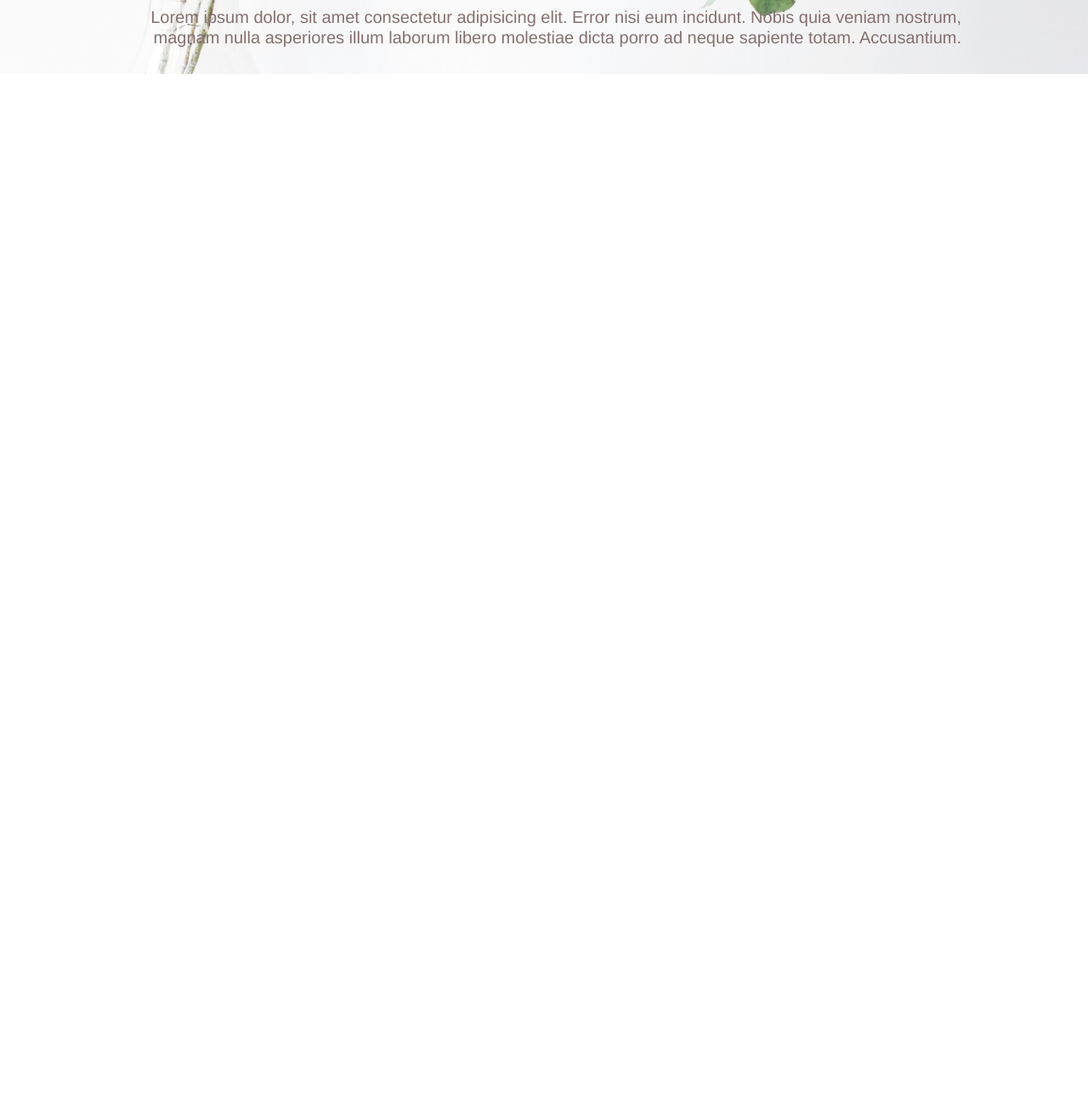
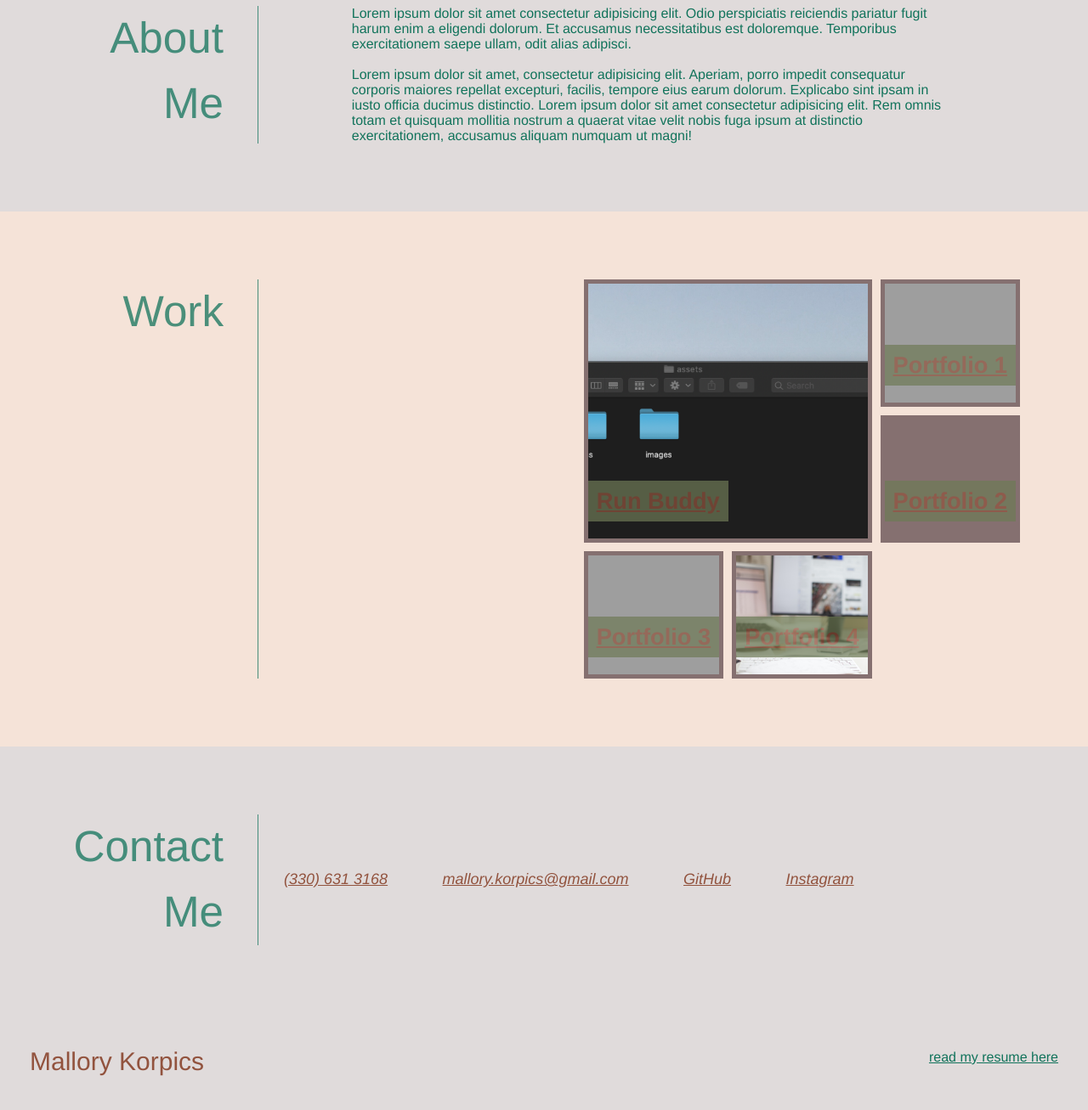
Before and after one commit to mallynnk/portfolio, a plain HTML site: page index.html in a window 1280 px wide. Shown: the part 482-1789 px from the top of the page at 85% size. Before the commit the page ends 800 px from the top, so only its background shows below. Drawn offline with Linux system fonts and the light colour scheme; grey boxes are pictures that could not be loaded.

Commit message:
added the about me and contact sections

```diff
--- a/assets/css/style.css
+++ b/assets/css/style.css
@@ -3,13 +3,22 @@
     padding: 0px;
     box-sizing: border-box;
 }
+/* cClors */
+:root {
+    --primary: #857070;
+    --secondary: #6E7A56;
+    --tertiary: #92533E;
+    --darker: #11735B;
+}
 body {
-    color: #857070;
+    color: var(--primary);
     font-family: Helvetica, Arial, sans-serif;
 }
+
+/* Header Style Section */
 header {
-    padding: 80px 20px 80px 20px;
-    background-color: #6E7A56;
+    padding: 10px;
+    background-color: var(--secondary);
     display: flex;
     justify-content: space-between;
     flex-wrap: wrap;
@@ -26,20 +35,20 @@ header {
 header h1 {
     font-weight: lighter;
     font-size: 80px;
-    margin: 0;
+    margin: 40px;
 }
 header a {
     text-decoration: none;
-    color:  #92533E;;
+    color: var(--tertiary);
 }
 header nav {
     margin: 7px 0;
-    color: #92533E;
+    color: var(--tertiary);
 }
 header nav ul {
     display: block;
-    padding: 10px 20px;
-    margin: 30px;
+    padding: 10px;
+    margin: 20px;
     flex-wrap: wrap;
     justify-content: space-between;
     align-items: center;
@@ -51,8 +60,7 @@ header nav ul li a {
     font-size: 2vw;
     line-height: 2;
 }
-/* Hero Style Start */
-
+/* Hero Style Section */
 .hero {
     background-image: url("../images/plant.jpg");
     background-size: cover;
@@ -64,17 +72,174 @@ header nav ul li a {
     justify-content: center;
     flex-wrap: wrap;
     align-items: flex-start;
+    opacity: 0.75;
 }
+
 .hero-cta {
     width: 80%;
-    text-align: right;
+    text-align: center;
     margin: .5%;
     font-size: 18px;
     line-height: 1.2;
     padding: 5px;
+    opacity: 1;
 }
 .hero-cta h2 {
-    color: #857070;
+    color: var(--primary);
     font-size: 20px;
     font-weight: lighter;
 }
+
+/* About Me Style Section */
+.about {
+    background: rgb(133,112,112, .25);
+    margin: 0px;
+    padding: 80px;
+    display: flex;
+    flex-wrap: wrap;
+    justify-content: space-between;
+}
+.section-title {
+    font-size: 4vw;
+    line-height: 1.5;
+    border-right: 1px solid;
+    text-align: right;
+    padding-right: 40px;
+    font-weight: lighter;
+    color: rgb(17,115,91, .75);
+    width: 20%
+}
+.about div {
+    flex: 0 0 78%;
+}
+
+.about p {
+    color: var(--darker);
+    text-align: left;
+    width: 80%;
+    margin: 0 auto;
+}
+/* Portfolio Style Section */
+
+
+/* Portfolio Grid Section  */
+.work-samples {
+   background: rgb(235,200,178, .5);
+   margin: 0px;
+   padding: 80px;
+   display: flex;
+   flex-wrap: wrap;
+   justify-content: space-between;
+}
+
+.grid-container {
+    display: grid;
+    column-gap: 10px;
+    row-gap: 10px;
+    grid-template-columns: repeat(12, 1fr);
+    grid-template rows: minmax(150px, 1fr);
+    grid-auto-flow: dense;
+}
+
+.grid-item {
+    border: 5px solid var(--primary);
+    grid-column: span 4;
+    min-height: 150px;
+    background-color: var(--primary);
+    color: var(--tertiary);
+    display: flex;
+    align-items: flex-end;
+    padding: 0 0 20px 0;
+    background-size: 150%;
+    font-size: 0.9rem;
+  }
+  .grid-item h3 {
+    font-size: 1.7rem;
+
+  }
+.grid-item:first-child {
+    grid-column: span 8;
+    grid-row: span 2;
+}
+.grid-item:hover {
+    background-color: rgba(0, 0, 0, 0.3);
+  }
+
+.grid-item div {
+    background-color: var(--secondary);
+    opacity: .7;
+    padding: 8px 10px;
+  }
+/* Contact Me Style Section */
+.contact-me {
+    background:  rgb(133,112,112, .25);
+    margin: 0px;
+    padding: 80px;
+    display: flex;
+    flex-wrap: wrap;
+    align-items: center;
+}
+
+.contact-me address a {
+    color: var(--tertiary);
+    font-size: 18px;
+    padding: 30px;
+    text-align: left;
+    width: 80%;
+    margin: 0 auto;
+}
+
+.contact-info > * {
+    flex: 1.5;
+    margin: 15px;
+}
+
+.contact address a:hover {
+    background-size: 100% 88%;
+    color: var(--secondary);
+  }
+
+
+  /* Portfolio Images  */
+.run-buddy {
+    background-image: url("../images/run-buddy.jpg");
+  }
+
+.portfolio-1 {
+    background-image: url("../images/portfolio-1.jpg");
+  }
+
+.portfolio22 {
+    background-image: url("../images/portfolio-2.jpg");
+  }
+
+.portfolio-3 {
+    background-image: url("../images/portfolio-3.jpg");
+  }
+
+.portfolio-4 {
+    background-image: url("../images/portfolio-4.jpg");
+  }
+/* Footer Style Section */
+
+footer {
+    background: rgb(133,112,112, .25);
+    width: 100%;
+    padding: 40px 35px;
+    display: flex;
+    justify-content: space-between;
+    flex-wrap: wrap;
+}
+footer h2 {
+    color: var(--tertiary);
+    font-size: 30px;
+    font-weight: lighter;
+    margin: 0;
+}
+footer div {
+    line-height: 1.5;
+    text-align: right;
+}
+footer a {
+    color: var(--darker);
+}
--- a/index.html
+++ b/index.html
@@ -2,7 +2,7 @@
 <html lang="en"></html>
     <head>
             <meta charset="UTF-8" />
-            <title>Portfolio</title>
+            <title>Mallory Korpics</title>
             <link rel="stylesheet" href="./assets/css/style.css"/>
             <meta name="viewport" content="width=device-width, initial-scale=1.0" />
     </head>
@@ -15,7 +15,7 @@
             <nav>
                 <ul>
                     <li>
-                        <a href="#about">About Me</a>
+                        <a href="#aboutme">About Me</a>
                     </li>
                     <li>
                         <a href="#work">Work</a>
@@ -24,7 +24,7 @@
                         <a href="#contact">Contact Me</a>
                     </li>
                     <li>
-                        <a href="#resume">Resume</a>
+                        <a href="#">Resume</a>
                     </li>
                 </ul>
             </nav>
@@ -38,14 +38,83 @@
         </section>
 
         <!-- About Me -->
-        <section id="about" class="about-me"
+        <section id="aboutme" class="about">
+                <h2 class="section-title">
+                    About Me
+                </h2>
+            <div>
+                <p>
+                    Lorem ipsum dolor sit amet consectetur adipisicing elit. Odio perspiciatis reiciendis pariatur fugit harum enim a eligendi dolorum. Et accusamus necessitatibus est doloremque. Temporibus exercitationem saepe ullam, odit alias adipisci.
+                </p> <br/>
+                <P>
+                    Lorem ipsum dolor sit amet, consectetur adipisicing elit. Aperiam, porro impedit consequatur corporis maiores repellat excepturi, facilis, tempore eius earum dolorum. Explicabo sint ipsam in iusto officia ducimus distinctio. Lorem ipsum dolor sit amet consectetur adipisicing elit. Rem omnis totam et quisquam mollitia nostrum a quaerat vitae velit nobis fuga ipsum at distinctio exercitationem, accusamus aliquam numquam ut magni!
+                </P>
+            </div>
+        </section>
 
+         <!-- Work -->
+         <section id="work" class="work-samples">
+            <h2 class="section-title">
+                Work
+            </h2>
+            <div class="grid-container">
+                    <a href="#" class="grid-item run-buddy">
+                        <div>
+                            <h3>Run Buddy</h3>
+                        </div>
+                    </a>
+                    <a href="#" class="grid-item portfolio-1">
+                        <div>
+                            <h3>Portfolio 1</h3>
+                        </div>
+                    </a>
+                    <a href="#" class="grid-item portfolio-2">
+                        <div>
+                        <h3>Portfolio 2</h3>
+                        </div>
+                    </a>
+                    <a href="#" class="grid-item portfolio-3">
+                        <div>
+                            <h3>Portfolio 3</h3>
+                        </div>
+                    </a>
+                    <a href="#" class="grid-item portfolio-4">
+                        <div>
+                            <h3>Portfolio 4</h3>
+                        </div>
+                    </a>
+                </div>
+            </div>
 
+    </section>
 
-    </body>
+        <!-- Contact Me -->
+        <section id="contact" class="contact-me">
+            <h2 class="section-title">
+                Contact Me
+            </h2>
+        <div>
+            <address>
+                  <a href="tel:+3306313168">(330) 631 3168</a>
+                  <a href="mailto:mallory.korpics@gmail.com">mallory.korpics@gmail.com</a>
+                  <a href="#">GitHub</a>
+                  <a href="#">Instagram</a>
+                </address>
+        </div>
+        </section>
 
 
 
 
 
-            </html>
+
+     <!-- footer -->
+     <footer>
+        <h2>Mallory Korpics</h2>
+        <div>
+            <a href="./resume.html">read my resume here</a><br />
+        </div>
+    </footer>
+
+    </body>
+</html>
```
Also changed, not shown: assets/images/portfolio-2.jpg (added), assets/images/portfolio-4.jpg (added), assets/images/run-buddy.jpg (added), 2 other files.
